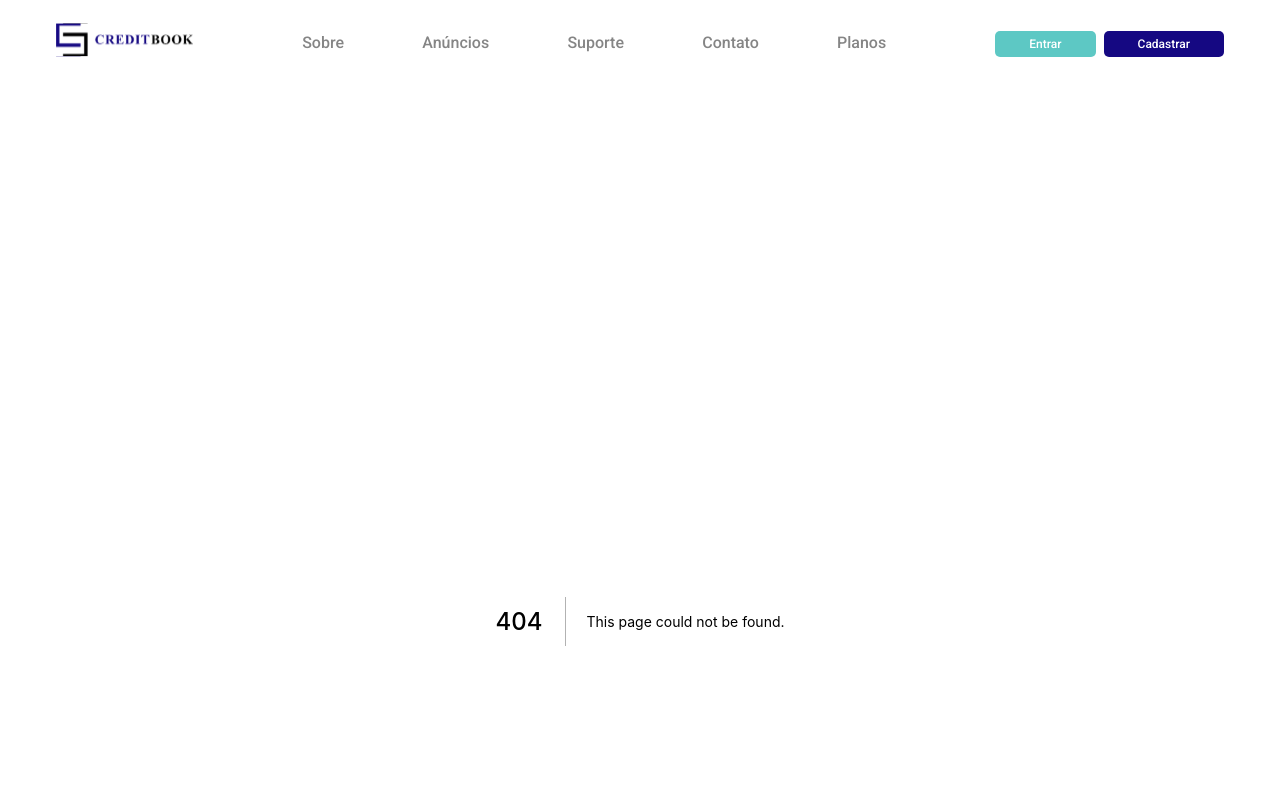
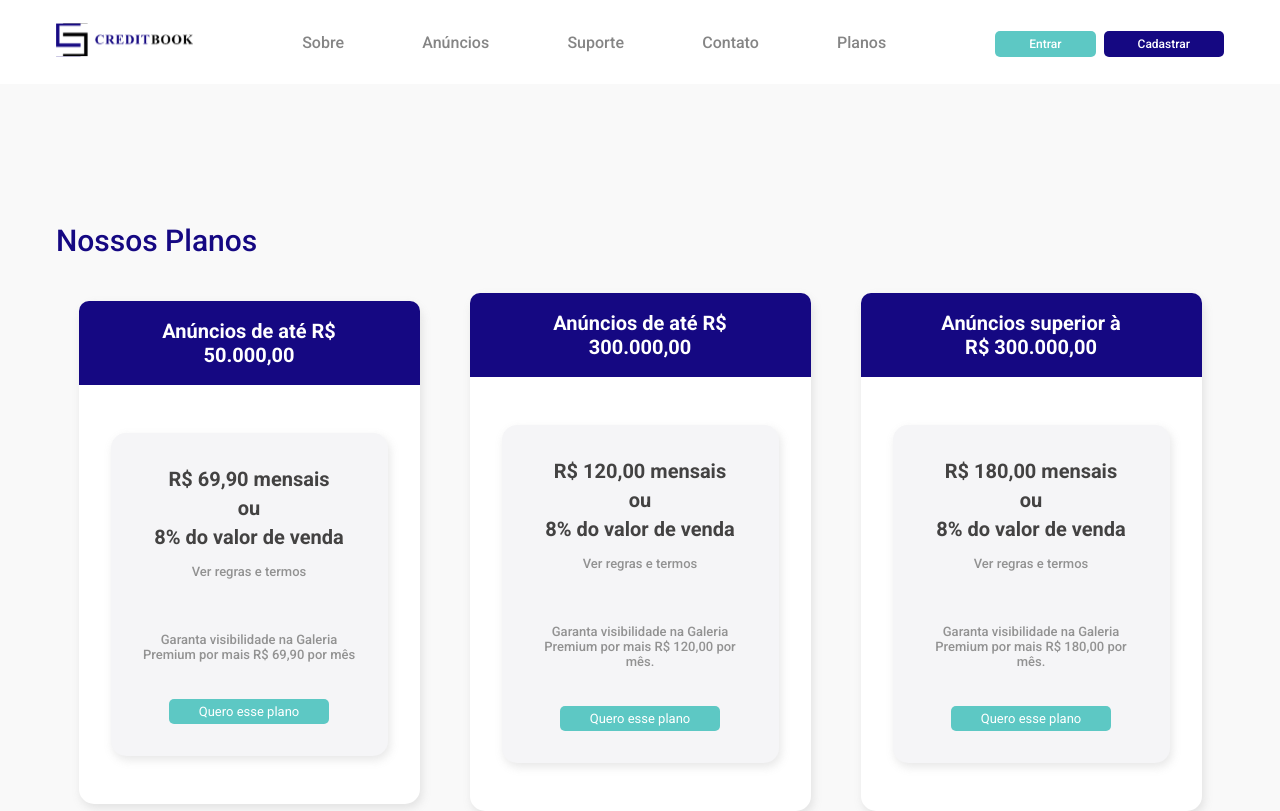
Before and after one commit to carolkoga/creditbook-frontend, a Next.js app: page /plans in a window 1280 px wide. Before the commit this address had no page. Shown: the top 811 px of the page. Built offline with nearby package versions, Linux system fonts and the light colour scheme.

Commit message:
refactor: add plans page
refactor: create plan card component

refactor: create wrapper list plans

```diff
--- /dev/null
+++ b/src/app/assets/styles/pages/plans/index.ts
@@ -0,0 +1,10 @@
+import styled from 'styled-components';
+
+export const WrapperPlans = styled.div`
+  display: flex;
+  align-items: center;
+  justify-content: center;
+  flex-wrap: wrap;
+  max-width: 1366px;
+  gap: 50px;
+`;
--- /dev/null
+++ b/src/app/components/pages/plans/PlanCard/index.tsx
@@ -0,0 +1,48 @@
+import { Button } from '@components/Button/styled';
+import Link from 'next/link';
+import { Container, WrapperContent } from './styled';
+
+interface PlanCardProps {
+  title: string,
+  information: {
+    title: string,
+    subtitle: string,
+  }
+  description: string,
+}
+
+export default function PlanCard({ title, information, description }: PlanCardProps) {
+  return (
+    <Container>
+      <header>
+        <h2>{title}</h2>
+      </header>
+
+      <WrapperContent>
+        <header className="body__header">
+          <div>
+            <h3>{information.title}</h3>
+            <span>ou</span>
+            <h4>{information.subtitle}</h4>
+          </div>
+
+          <Link href="/support/terms-of-service">
+            <a>
+              Ver regras e termos
+            </a>
+          </Link>
+        </header>
+
+        <footer>
+          <small>
+            {description}
+          </small>
+
+          <Button type="button" size="small" variant="secondary">
+            Quero esse plano
+          </Button>
+        </footer>
+      </WrapperContent>
+    </Container>
+  );
+}
--- /dev/null
+++ b/src/app/components/pages/plans/PlanCard/styled.ts
@@ -0,0 +1,81 @@
+import styled from 'styled-components';
+
+export const Container = styled.article`
+  background: #FFFFFF;
+  box-shadow: 2px 4px 10px rgba(133, 133, 133, 0.2);
+  border-radius: 15px;
+  max-width: 341px;
+  width: 100%;
+
+  & > header {
+    background: #150882;
+    color: #FFF;
+    border-radius: 10px 10px 0px 0px;
+    padding: 18px 80px;
+    display: flex;
+    align-items: center;
+    justify-content: center;
+    h2 {
+      font-size: 20px;
+      text-align: center;
+    }
+  }
+`;
+
+export const WrapperContent = styled.main`
+  display: flex;
+  flex-direction: column;
+  align-items: center;
+  justify-content: center;
+  background: #F5F5F7;
+  box-shadow: 2px 4px 10px rgba(133, 133, 133, 0.2);
+  border-radius: 15px;
+  padding: 32px;
+  margin: 48px 32px;
+
+  .body__header, .body__header > div, footer{
+    display: flex;
+    flex-direction: column;
+    align-items: center;
+    justify-content: center;
+  }
+
+  .body__header {
+    h3, h4, span {
+      font-weight: 700;
+      font-size: 20px;
+      line-height: 29px;
+      color: #434242;
+    }
+
+    > a {
+      margin-top: 12px;
+      color: #929292;
+      text-decoration: none;
+      font-size: 13px;
+
+      font-weight: 500;
+    }
+  }
+
+  footer {
+    margin-top: 53px;
+
+    > small {
+      color: #929292;
+      text-decoration: none;
+      font-size: 13px;
+
+      font-weight: 500;
+      margin-bottom: 37px;
+      max-width: 258px;
+      text-align: center;
+    }
+
+    > a {
+      background: #5DC8C4;
+      border-radius: 5px;
+      padding: 5px 15px;
+    }
+  }
+`;
--- /dev/null
+++ b/src/pages/plans.tsx
@@ -0,0 +1,48 @@
+import PlanCard from '@components/pages/plans/PlanCard';
+import { HeaderSection, TitleSection } from '@styles/pages/home';
+import { WrapperPlans } from '@styles/pages/plans';
+
+const plans = [
+  {
+    title: 'Anúncios de até R$ 50.000,00',
+    information: {
+      title: 'R$ 69,90 mensais',
+      subtitle: '8% do valor de venda',
+    },
+    description: 'Garanta visibilidade na Galeria Premium por mais R$ 69,90 por mês',
+  },
+
+  {
+    title: 'Anúncios de até R$ 300.000,00',
+    information: {
+      title: 'R$ 120,00 mensais',
+      subtitle: '8% do valor de venda',
+    },
+    description: 'Garanta visibilidade na Galeria Premium por mais R$ 120,00 por mês.',
+  },
+
+  {
+    title: 'Anúncios superior à R$ 300.000,00',
+    information: {
+      title: 'R$ 180,00 mensais',
+      subtitle: '8% do valor de venda',
+    },
+    description: 'Garanta visibilidade na Galeria Premium por mais R$ 180,00 por mês.',
+  },
+];
+
+export default function Plans() {
+  return (
+    <>
+      <HeaderSection>
+        <TitleSection as="h1">Nossos Planos</TitleSection>
+      </HeaderSection>
+
+      <WrapperPlans>
+        {plans.map((plan) => (
+          <PlanCard key={plan.title} {...plan} />
+        ))}
+      </WrapperPlans>
+    </>
+  );
+}
```
